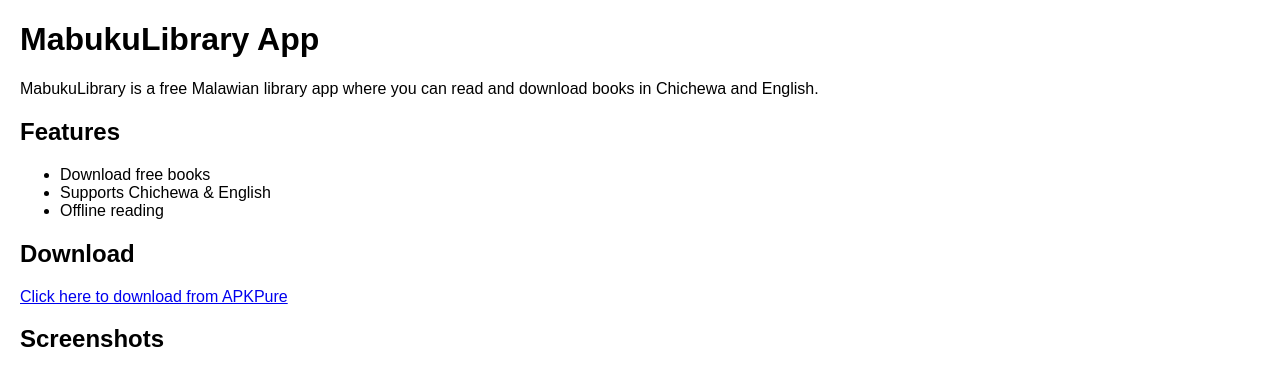
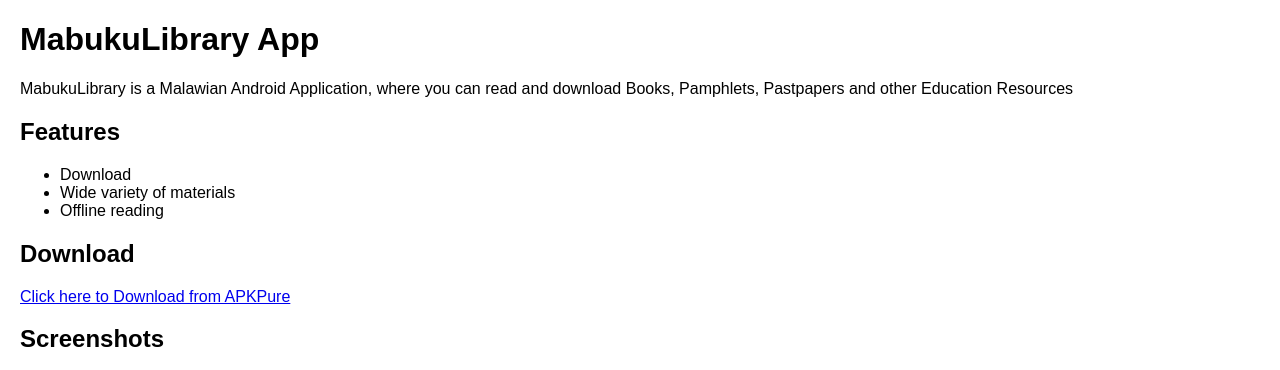
Before and after one commit to digitalkalisto-lab/mabukulibrary, a plain HTML site: page index.html in a window 1280 px wide. Shown: the top 370 px of the page. Drawn offline with Linux system fonts and the light colour scheme.

Commit message:
Update index.html

```diff
--- a/index.html
+++ b/index.html
@@ -9,21 +9,21 @@
 </head>
 <body style="font-family: Arial; margin: 20px;">
   <h1>MabukuLibrary App</h1>
-  <p>MabukuLibrary is a free Malawian library app where you can read and download books in Chichewa and English.</p>
+  <p>MabukuLibrary is a Malawian Android Application, where you can read and download Books, Pamphlets, Pastpapers and other Education Resources</p>
 
   <h2>Features</h2>
   <ul>
-    <li>Download free books</li>
-    <li>Supports Chichewa & English</li>
+    <li>Download</li>
+    <li>Wide variety of materials</li>
     <li>Offline reading</li>
   </ul>
 
   <h2>Download</h2>
-  <p><a href="https://apkpure.com/mabukulibrary/your-app-id" target="_blank">Click here to download from APKPure</a></p>
+  <p><a href="https://apkpure.com/mabuku-library/com.digitalkalisto.mabukulibrary" target="_blank">Click here to Download from APKPure</a></p>
 
   <h2>Screenshots</h2>
-  <img src="screenshot1.jpg" alt="Screenshot 1" width="300">
-  <img src="screenshot2.jpg" alt="Screenshot 2" width="300">
+  <img src="images/screenshot1.jpg" alt="Screenshot 1" width="150">
+  <img src="images/screenshot2.jpg" alt="Screenshot 2" width="150">
 
   <footer style="margin-top: 20px;">
     <p>© 2025 MabukuLibrary. Developed by Kalisto Mkhwapa.</p>
```
